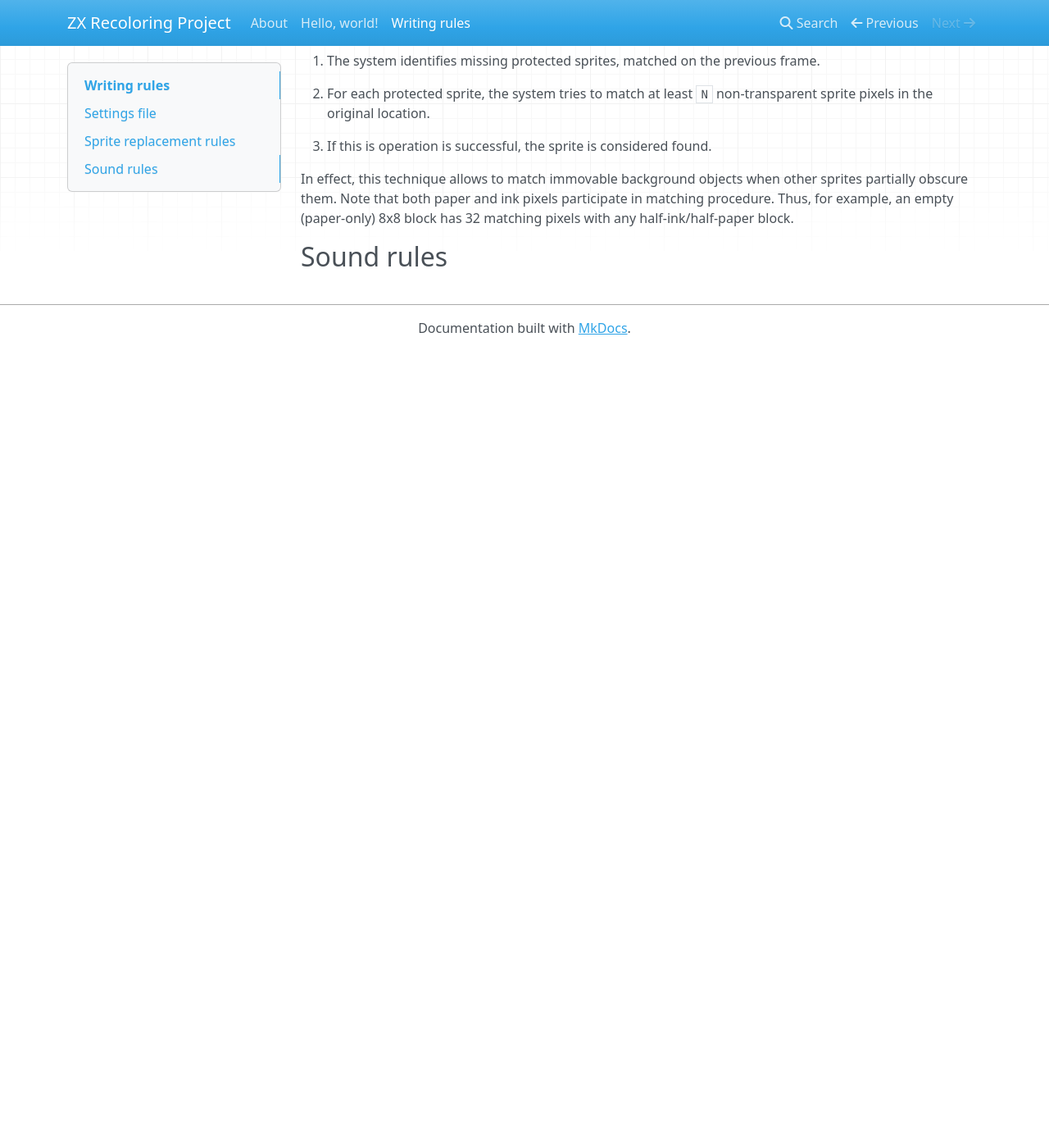
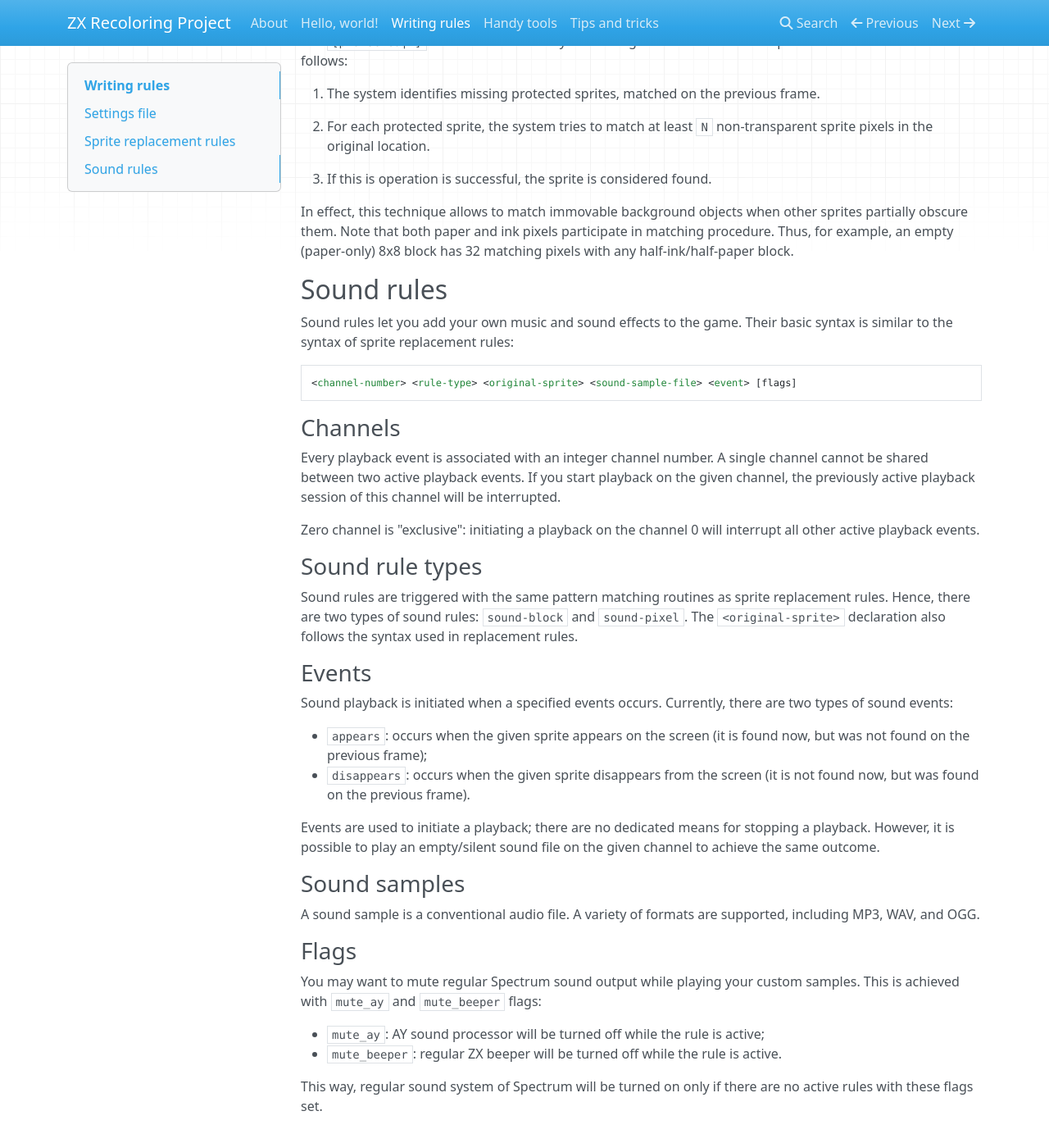
Before and after one commit to rg-software/zxrecolor, an MkDocs documentation site: the page built from Docs_Source/rules-syntax.md, in a window 1280 px wide and 1400 px high, scrolled down 2033 px. Shown: the top 1394 px of the window at 82% size. Built offline with MkDocs 1.6.1, drawn with Linux system fonts in a browser that asks for light colours; nearby versions of some CDN libraries; before the commit the page ends 2461 px from its top, so only the background shows below that; some of the changed text lies outside the part shown.

Commit message:
rules-syntax document finished

````diff
--- a/Docs_Source/rules-syntax.md
+++ b/Docs_Source/rules-syntax.md
@@ -1,5 +1,5 @@
 # Writing rules
-This section is intended to be a succint yet complete description of rule types and rule syntax. It might be a bit difficult to read due to lack of practical examples, so make sure to read [Tips and tricks](tips-tricks.md) section as well.
+This section is intended to be a succint yet complete description of rule types and rule syntax. It might be a bit difficult to read it due to lack of practical examples, so make sure to check out [Tips and tricks](tips-and-tricks.md) section as well.
 
 ## Settings file
 
@@ -10,6 +10,8 @@ All required game transformations are performed by means of rules, listed in the
 
 <here-comes-my-first-rule>
 ```
+
+Rules are case-sensitive.
 
 ## Sprite replacement rules
 
@@ -23,7 +25,7 @@ Each sprite replacement rule can substitute an original ZX Spectrum sprite found
 
 If a game has non-blank background, it is necessary to ensure that foreground images (such as game characters) are drawn over the background rather than behind it. This can be achieved with layers: each subsequent layer is drawn only after the previous layer is complete. For example, all the sprites on the layer 1 will be drawn after all the sprites on the layer 0. The `layer-number` element should be an integer.
 
-### Rule types
+### Replacement rule types
 
 Currently there are two types of sprite replacement rules: `block` and `pixel`. ZX Spectrum screen is logically divided into 8x8-pixel blocks, having independent color palettes. In practice it means that immovable background elements are typically aligned with the borders of such blocks.
 
@@ -82,3 +84,41 @@ The `[protected|N]` clause is one of handy tools designed to deal with incomplet
 In effect, this technique allows to match immovable background objects when other sprites partially obscure them. Note that both paper and ink pixels participate in matching procedure. Thus, for example, an empty (paper-only) 8x8 block has 32 matching pixels with any half-ink/half-paper block.
 
 ## Sound rules
+
+Sound rules let you add your own music and sound effects to the game. Their basic syntax is similar to the syntax of sprite replacement rules:
+
+```
+<channel-number> <rule-type> <original-sprite> <sound-sample-file> <event> [flags]
+```
+
+### Channels
+
+Every playback event is associated with an integer channel number. A single channel cannot be shared between two active playback events. If you start playback on the given channel, the previously active playback session of this channel will be interrupted.
+
+Zero channel is "exclusive": initiating a playback on the channel 0 will interrupt all other active playback events.
+
+### Sound rule types
+
+Sound rules are triggered with the same pattern matching routines as sprite replacement rules. Hence, there are two types of sound rules: `sound-block` and `sound-pixel`. The `<original-sprite>` declaration also follows the syntax used in replacement rules.
+
+### Events
+
+Sound playback is initiated when a specified events occurs. Currently, there are two types of sound events:
+
+- `appears`: occurs when the given sprite appears on the screen (it is found now, but was not found on the previous frame);
+- `disappears`: occurs when the given sprite disappears from the screen (it is not found now, but was found on the previous frame).
+
+Events are used to initiate a playback; there are no dedicated means for stopping a playback. However, it is possible to play an empty/silent sound file on the given channel to achieve the same outcome.
+
+### Sound samples
+
+A sound sample is a conventional audio file. A variety of formats are supported, including MP3, WAV, and OGG.
+
+### Flags
+
+You may want to mute regular Spectrum sound output while playing your custom samples. This is achieved with `mute_ay` and `mute_beeper` flags:
+
+- `mute_ay`: AY sound processor will be turned off while the rule is active;
+- `mute_beeper`: regular ZX beeper will be turned off while the rule is active.
+
+This way, regular sound system of Spectrum will be turned on only if there are no active rules with these flags set.
--- a/mkdocs.yml
+++ b/mkdocs.yml
@@ -3,3 +3,9 @@ site_name: ZX Recoloring Project
 docs_dir: 'Docs_Source'
 site_dir: 'Docs'
 use_directory_urls: false
+nav:
+  - 'index.md'
+  - 'hello-world.md'
+  - 'rules-syntax.md'
+  - 'handy-tools.md'
+  - 'tips-and-tricks.md'
````
Also changed, not shown: Docs_Source/handy-tools.md (added, +28 -0 lines), Docs_Source/tips-and-tricks.md (added, +3 -0 lines), Docs_Source/hello-world.md (renamed from Docs_Source/hello_world.md).
